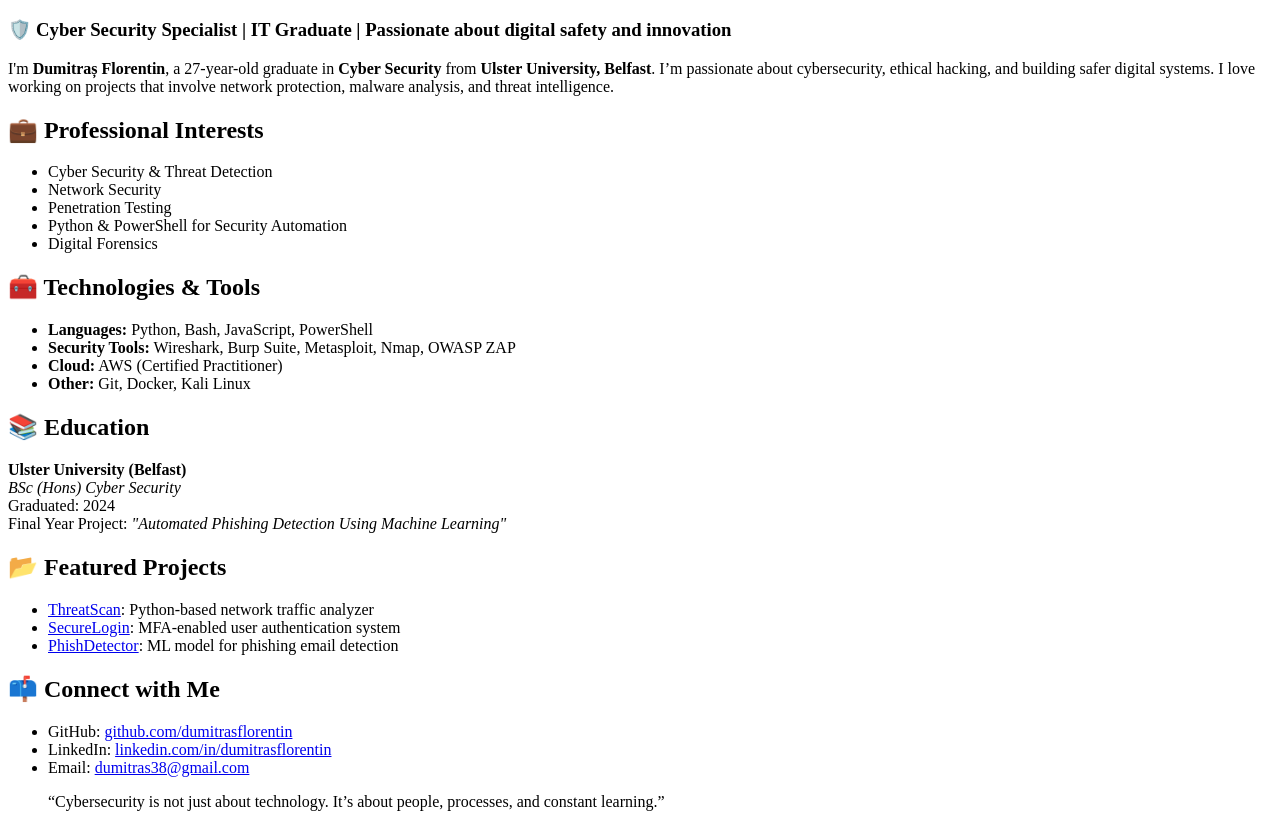
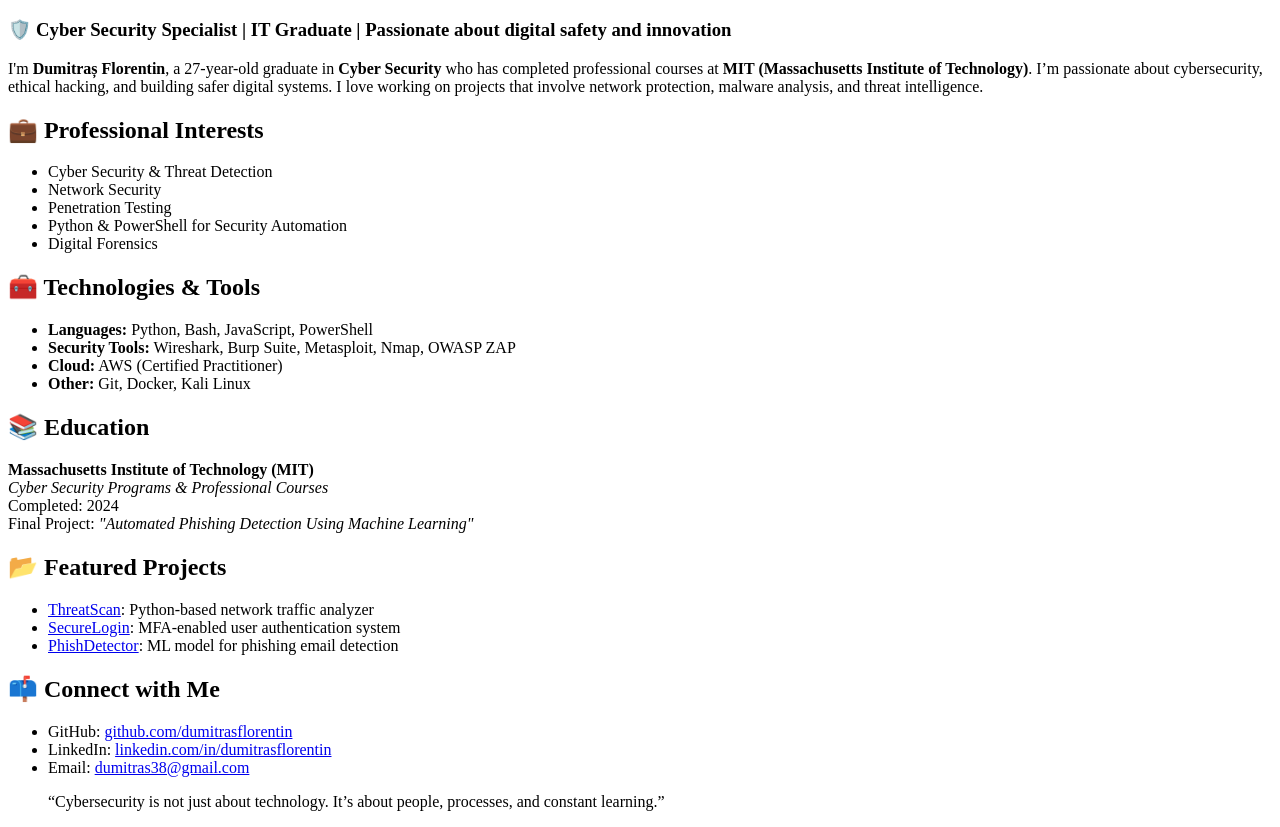
Before and after one commit to DumitrasFlorentin/DumitrasFlorentin.github.io, a plain HTML site: page index.html in a window 1280 px wide. Shown: the part 62-889 px from the top of the page. Drawn offline with Linux system fonts and the light colour scheme.

Commit message:
Update index.html

```diff
--- a/index.html
+++ b/index.html
@@ -2,8 +2,8 @@
 <html lang="ro">
 <head>
   <meta charset="UTF-8">
-  <meta name="description" content="Dumitras Florentin - Cyber Security Specialist, absolvent Ulster University.">
-  <meta name="keywords" content="Dumitras Florentin, Cyber Security, Ethical Hacking, Ulster University, GitHub">
+  <meta name="description" content="Dumitras Florentin - Cyber Security Specialist, absolvent MIT.">
+  <meta name="keywords" content="Dumitras Florentin, Cyber Security, Ethical Hacking, MIT, GitHub">
   <meta name="author" content="Dumitras Florentin">
   <meta name="viewport" content="width=device-width, initial-scale=1.0">
   <title>Dumitras Florentin</title>
@@ -11,7 +11,7 @@
 <body>
   <h1>👋 Hello, I'm Dumitraș Florentin</h1>
   <h3>🛡️ Cyber Security Specialist | IT Graduate | Passionate about digital safety and innovation</h3>
-  <p>I'm <strong>Dumitraș Florentin</strong>, a 27-year-old graduate in <strong>Cyber Security</strong> from <strong>Ulster University, Belfast</strong>. I’m passionate about cybersecurity, ethical hacking, and building safer digital systems. I love working on projects that involve network protection, malware analysis, and threat intelligence.</p>
+  <p>I'm <strong>Dumitraș Florentin</strong>, a 27-year-old graduate in <strong>Cyber Security</strong> who has completed professional courses at <strong>MIT (Massachusetts Institute of Technology)</strong>. I’m passionate about cybersecurity, ethical hacking, and building safer digital systems. I love working on projects that involve network protection, malware analysis, and threat intelligence.</p>
 
   <h2>💼 Professional Interests</h2>
   <ul>
@@ -31,10 +31,10 @@
   </ul>
 
   <h2>📚 Education</h2>
-  <p><strong>Ulster University (Belfast)</strong><br>
-  <em>BSc (Hons) Cyber Security</em><br>
-  Graduated: 2024<br>
-  Final Year Project: <em>"Automated Phishing Detection Using Machine Learning"</em></p>
+  <p><strong>Massachusetts Institute of Technology (MIT)</strong><br>
+  <em>Cyber Security Programs & Professional Courses</em><br>
+  Completed: 2024<br>
+  Final Project: <em>"Automated Phishing Detection Using Machine Learning"</em></p>
 
   <h2>📂 Featured Projects</h2>
   <ul>
```
